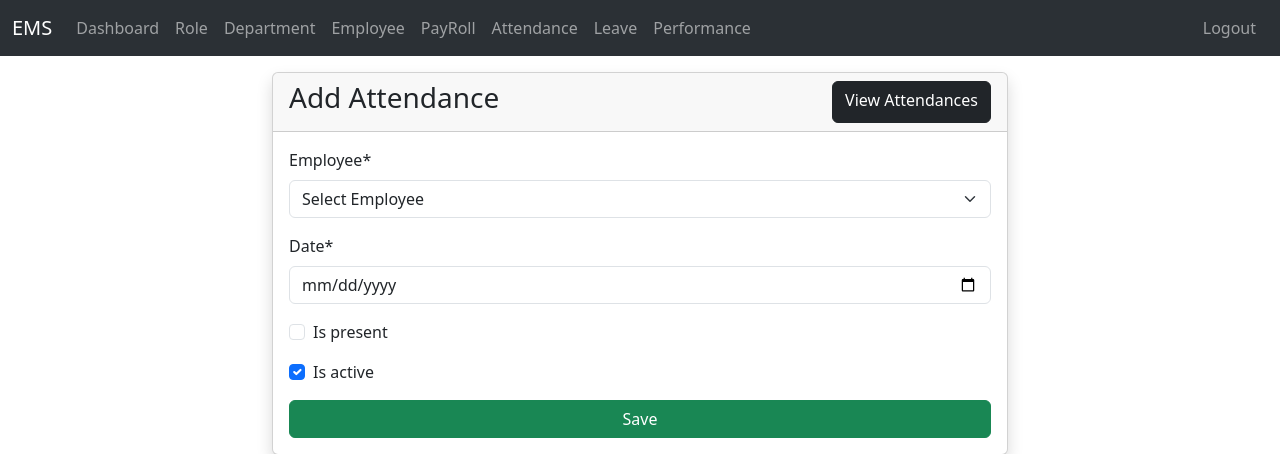
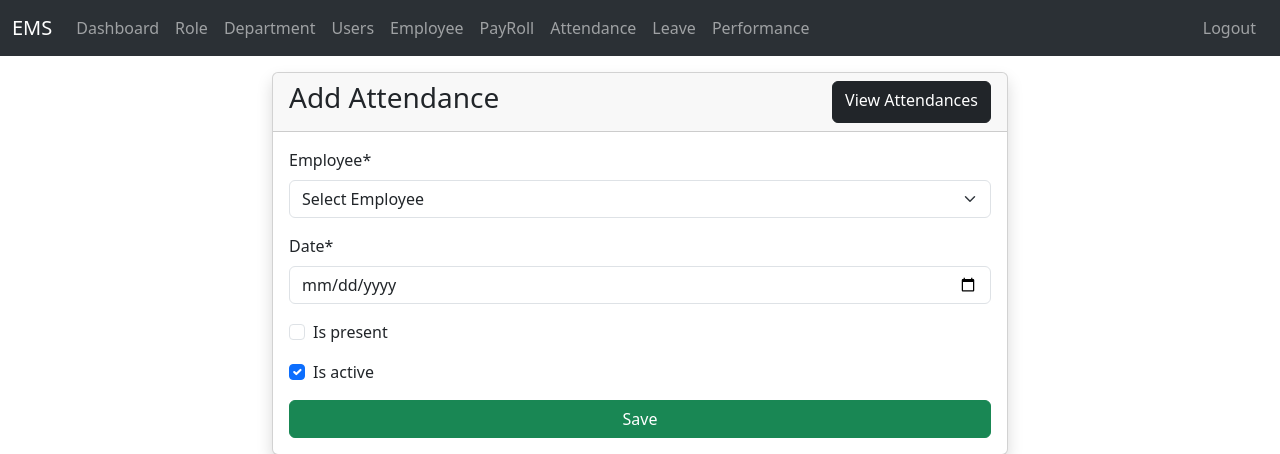
Before and after one commit to sunilyadav97/employee-management-system, a Django app: page /attendance/new/ in a window 1280 px wide. Shown: the top 454 px of the page. Run offline with Django 5.2, Linux system fonts and the light colour scheme; the visitor is signed in with stand-in values (Sample User, id 1); data that the repository does not hold is empty; some libraries are stand-ins or nearby versions.

Commit message:
Added user list link in nav.

```diff
--- a/templates/generic_base.html
+++ b/templates/generic_base.html
@@ -24,6 +24,9 @@
                     </li>
                     <li class="nav-item">
                         <a class="nav-link" href="{% url 'emsapp:department_list' %}">Department</a>
+                    </li>
+                    <li class="nav-item">
+                        <a class="nav-link" href="{% url 'emsapp:user_list' %}">Users</a>
                     </li>
                     <li class="nav-item">
                         <a class="nav-link" href="{% url 'emsapp:employee_list' %}">Employee</a>
```
